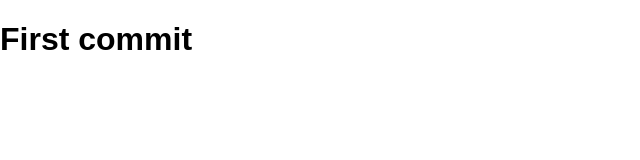
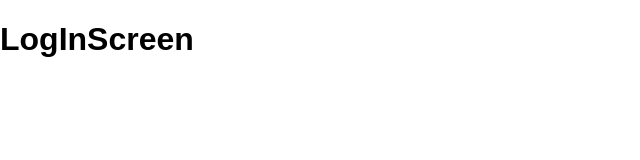
Before and after one commit to YannickZ/notifications-meli, a React (Create React App) app: page / in a window 1280 px wide. Shown: the top 160 px of the page, without its empty margins (0-640 px from the left). Built offline with nearby package versions, Linux system fonts and the light colour scheme.

Commit message:
Basic react routing for log in and home screen

```diff
--- a/package.json
+++ b/package.json
@@ -5,9 +5,11 @@
   "dependencies": {
     "material-design-icons": "^3.0.1",
     "material-design-lite": "^1.3.0",
+    "material-ui": "^0.18.7",
     "react": "^15.6.1",
     "react-dom": "^15.6.1",
     "react-router": "^4.1.2",
+    "react-router-dom": "^4.1.2",
     "react-scripts": "1.0.10"
   },
   "scripts": {
--- a/src/App.js
+++ b/src/App.jsx
@@ -1,10 +1,11 @@
 import React, { Component } from 'react';
+import Main from './components/Main'
 
 class App extends Component {
   render() {
     return (
       <div className="App">
-        <h1>First commit</h1>
+        <Main />
       </div>
     );
   }
--- /dev/null
+++ b/src/components/Home.jsx
@@ -0,0 +1,6 @@
+import React from 'react'
+
+
+const Home = () => <h1>Home</h1>
+
+export default Home;
--- /dev/null
+++ b/src/components/LogInScreen.jsx
@@ -0,0 +1,6 @@
+import React from 'react'
+
+
+const LogInScreen = () => <h1>LogInScreen</h1>
+
+export default LogInScreen;
--- /dev/null
+++ b/src/components/Main.jsx
@@ -0,0 +1,16 @@
+import React from 'react'
+import { Switch, Route } from 'react-router-dom'
+import LogInScreen from './LogInScreen'
+import Home from './Home'
+
+const Main = () => (
+  <main>
+    <Switch>
+      <Route exact path='/' component={LogInScreen}/>
+      <Route path='/home' component={Home}/>
+    </Switch>
+  </main>
+)
+
+
+export default Main;
--- a/src/index.js
+++ b/src/index.js
@@ -3,6 +3,10 @@ import ReactDOM from 'react-dom';
 import './index.css';
 import App from './App';
 import registerServiceWorker from './registerServiceWorker';
+import { BrowserRouter } from 'react-router-dom'
 
-ReactDOM.render(<App />, document.getElementById('root'));
-registerServiceWorker();
+ReactDOM.render((
+  <BrowserRouter>
+    <App />
+  </BrowserRouter>
+), document.getElementById('root'))
```
Also changed, not shown: 1 other file (tests, documents, lock files or other folders).
